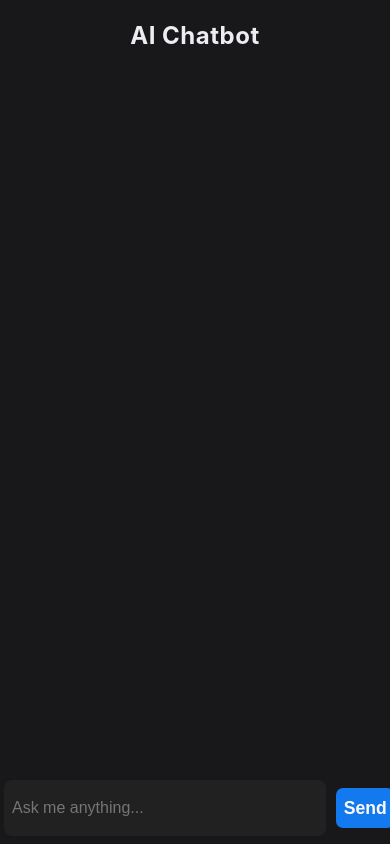
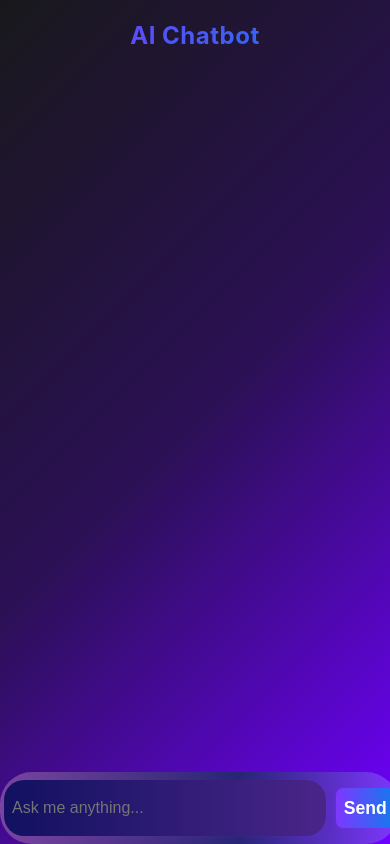
Before and after one commit to Priyankakatare0/AI-Chatbot, a React (Vite) app in the folder Ai assitant/: page / in a window 390 px wide. Built offline with nearby package versions, Linux system fonts and the light colour scheme.

Commit message:
first commit

```diff
--- a/Ai assitant/src/App.css
+++ b/Ai assitant/src/App.css
@@ -2,17 +2,22 @@
 body {
   margin: 0;
   padding: 0;
-  background: #18181b;
+  min-height: 100vh;
+  background: linear-gradient(135deg, #18181b 0%, #2b1055 50%, #6f00ff 100%);
   font-family: 'Inter', 'Segoe UI', Arial, sans-serif;
   color: #fff;
 }
 
 .header {
   text-align: center;
-  color: #ececf1;
+  color: #fff;
   font-size: 2.5rem;
   font-weight: 700;
   letter-spacing: 0.5px;
+  background: linear-gradient(90deg, #7f37ff 0%, #1379ee 100%);
+  -webkit-background-clip: text;
+  -webkit-text-fill-color: transparent;
+  background-clip: text;
 }
 
 .chat-container {
@@ -60,8 +65,8 @@ body {
 
 
 .user {
-  background: #424141;
-  color: #ececf1;
+  background: linear-gradient(90deg, #5f5fff 0%, #7f37ff 100%);
+  color: #fff;
   align-self: flex-end;
   border-bottom-right-radius: 8px;
   border-top-right-radius: 18px;
@@ -71,11 +76,12 @@ body {
   margin-right: 2%;
   padding: 10px;
   border: none;
+  box-shadow: 0 2px 12px 0 rgba(79, 9, 199, 0.12);
 }
 
 .model {
-  background: #232323;
-  color: #ececf1;
+  background: linear-gradient(90deg, #5e2ac0 0%, #2f2c8e 60%, #1379ee 100%);
+  color: #fff;
   align-self: flex-start;
   border-bottom-left-radius: 8px;
   border-top-right-radius: 18px;
@@ -83,7 +89,9 @@ body {
   border-bottom-right-radius: 14px;
   margin-right: auto;
   margin-left: 2%;
+  padding: 10px;
   border: none;
+  box-shadow: 0 2px 12px 0 rgba(19,121,238,0.10);
 }
 
 .input-area {
@@ -97,8 +105,9 @@ body {
   display: flex;
   justify-content: center;
   align-items: center;
-  background: transparent;
-  padding: 24px 0 24px 0;
+background: linear-gradient(90deg, #7a459f 0%, #272574 60%, #7f37ff 100%);
+  border-radius: 32px;
+  padding: 10px;
   z-index: 10;
   pointer-events: auto;
 }
@@ -107,8 +116,8 @@ input, textarea {
   width: 100%;
   min-height: 40px;
   max-height: 120px;
-  background-color: #212121;
-  color: white;
+  background: linear-gradient(90deg, #111160 0%, #4a2589 100%);
+  color: #fff;
   border-radius: 30px;
   padding: 10px 20px;
   border: none;
@@ -118,14 +127,15 @@ input, textarea {
   overflow-wrap: break-word;
   word-break: break-word;
   white-space: pre-wrap;
+  box-shadow: 0 2px 8px 0 rgba(136, 62, 255, 0.08);
 }
 
 .input-area button {
   width: 80px;
   height: 50px;
-  border-radius: 10px;
-  background: #1379ee;
-  color: #fef9f9;
+  border-radius: 25px;
+  background: linear-gradient(90deg, #7f37ff 0%, #1379ee 100%);
+  color: #fff;
   border: none;
   display: flex;
   align-items: center;
@@ -135,11 +145,12 @@ input, textarea {
   cursor: pointer;
   transition: background 0.2s, color 0.2s;
   margin-left: 4px;
+  box-shadow: 0 2px 8px 0 rgba(127,55,255,0.12);
 }
 
 .input-area button:hover {
-  background: #0a62e5;
-  /* color: #181818; */
+  background: linear-gradient(90deg, #1379ee 0%, #7f37ff 100%);
+  color: #fff;
 }
 
 .input-area .icon-btn {
@@ -188,7 +199,7 @@ input, textarea {
   .input-area input {
     padding: 8px 8px;
     font-size: 1rem;
-    border-radius: 8px;
+    border-radius: 20px;
   }
   .input-area button {
     width: 70px;
```
